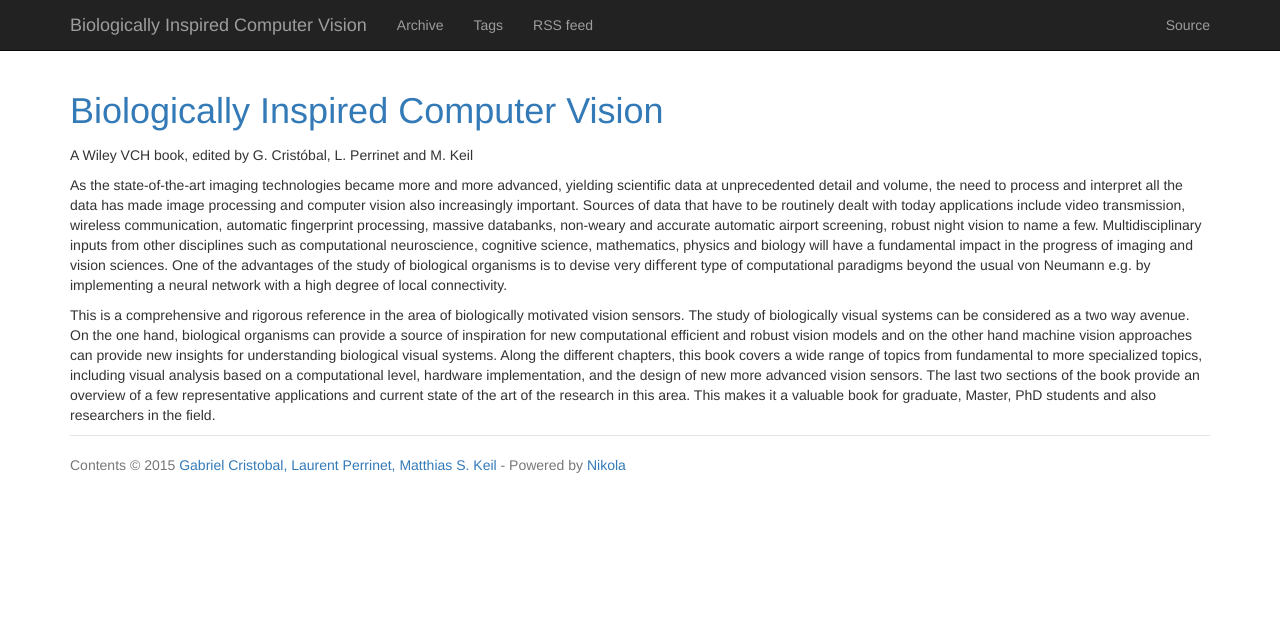
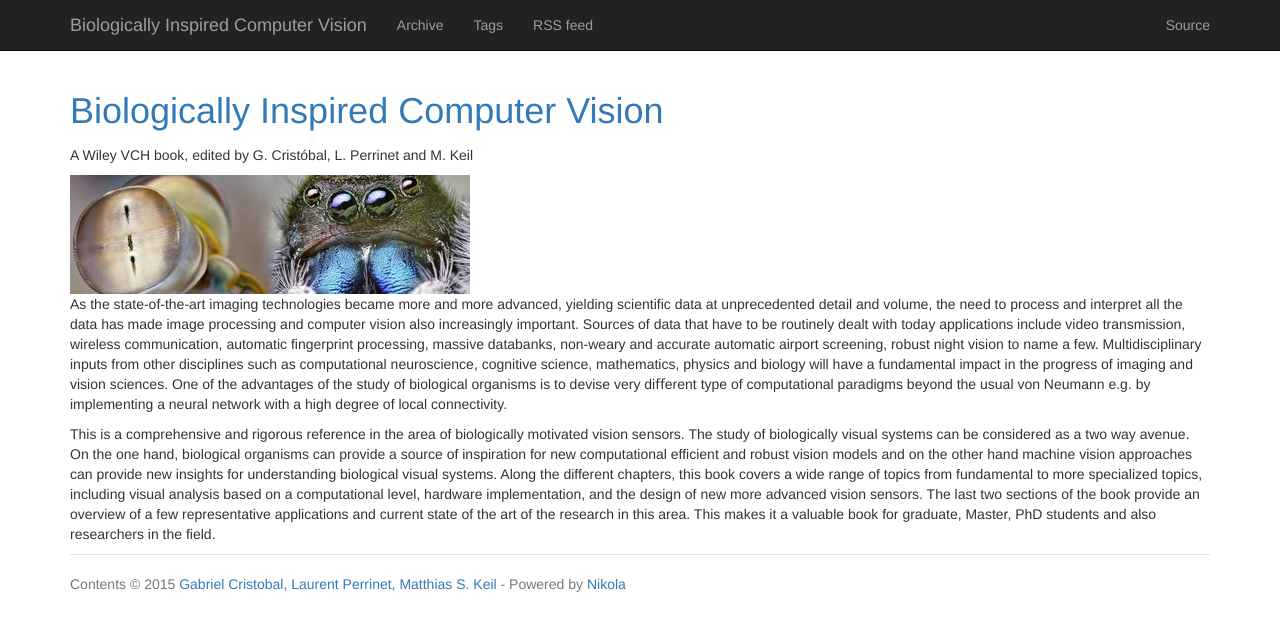
Before and after one commit to bicv/bicv.github.io, a plain HTML site: page index.html in a window 1280 px wide. Drawn offline with Linux system fonts and the light colour scheme.

Commit message:
updating site

```diff
--- a/index.html
+++ b/index.html
@@ -77,6 +77,7 @@
     </header><div class="e-content entry-content" itemprop="articleBody text">
     <div>
 <p>A Wiley VCH book, edited by G. Cristóbal, L. Perrinet and M. Keil</p>
+<a class="reference external image-reference" href="images/bicv_banner.jpg"><img alt="./images/bicv_banner.thumbnail.jpg" src="images/bicv_banner.thumbnail.jpg"></a>
 <p>As the state-of-the-art imaging technologies became more and more advanced, yielding scientific data at unprecedented detail and volume, the need to process and interpret all the data has made image processing and computer vision also increasingly important. Sources of data that have to be routinely dealt with today applications include video transmission, wireless communication, automatic  fingerprint processing, massive databanks, non-weary and accurate automatic airport screening, robust night vision to name a few. Multidisciplinary inputs from other disciplines such as computational neuroscience, cognitive science, mathematics, physics and  biology will have a fundamental impact  in the progress of imaging and vision sciences. One of the advantages of the study of biological organisms is to devise very diﬀerent type of computational paradigms beyond the usual von Neumann e.g. by implementing a neural network with a high degree of local connectivity.</p>
 <p>This is a comprehensive and rigorous reference in the area of biologically motivated vision sensors. The study of biologically visual systems can be considered as a two way avenue. On the one hand, biological organisms can provide a source of inspiration for new computational efficient and robust vision models and on the other hand machine vision approaches can provide new insights for understanding biological visual systems. Along the different chapters, this book covers a wide range of topics from fundamental to more specialized topics, including visual analysis based on a computational level, hardware implementation, and the design of new more advanced vision sensors. The last two sections of the book provide an overview of a few representative applications and current state of the art of the research in this area. This makes it a valuable book for graduate, Master, PhD students and also researchers in the field.</p>
 </div>
```
Also changed, not shown: 2 other files.
